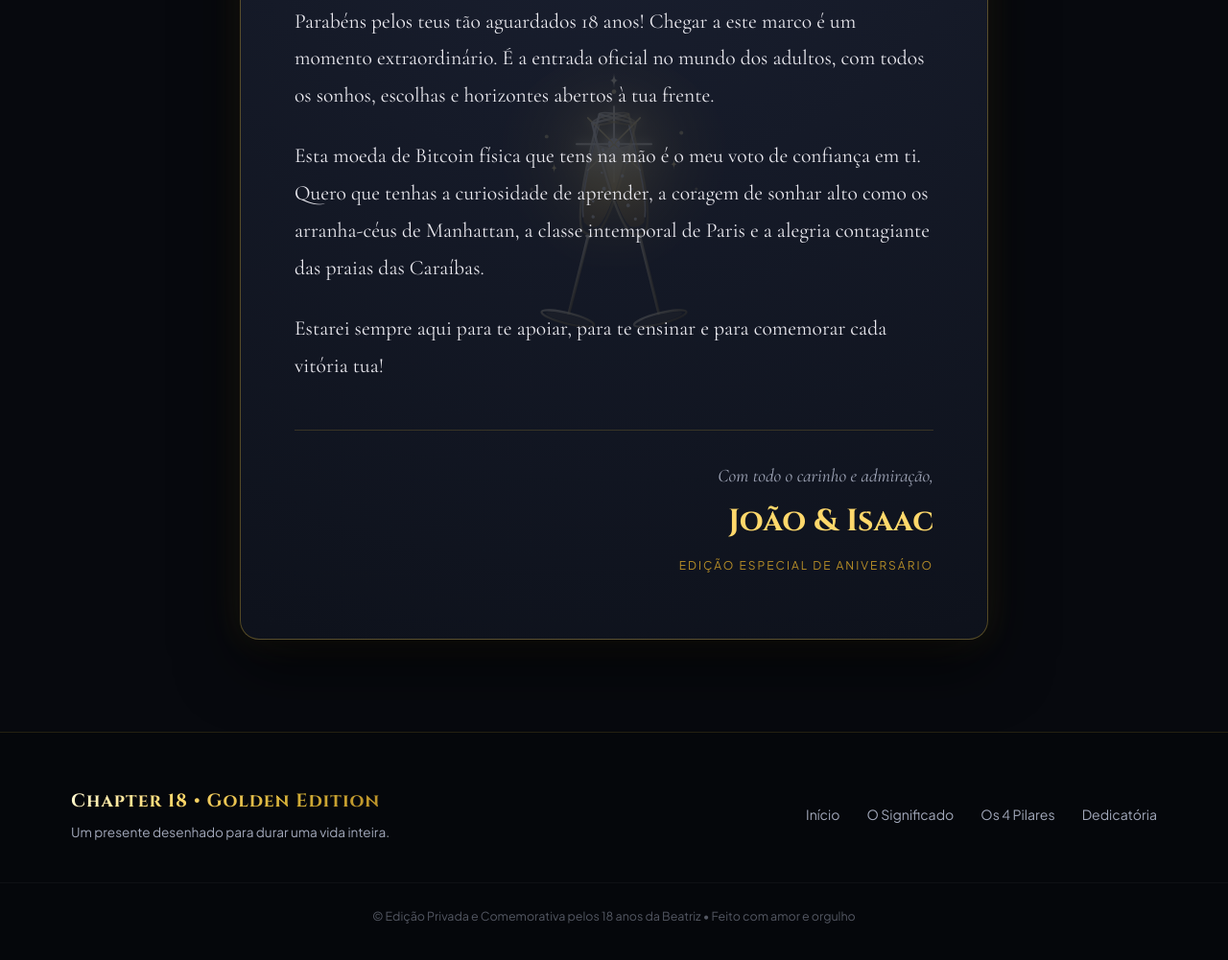
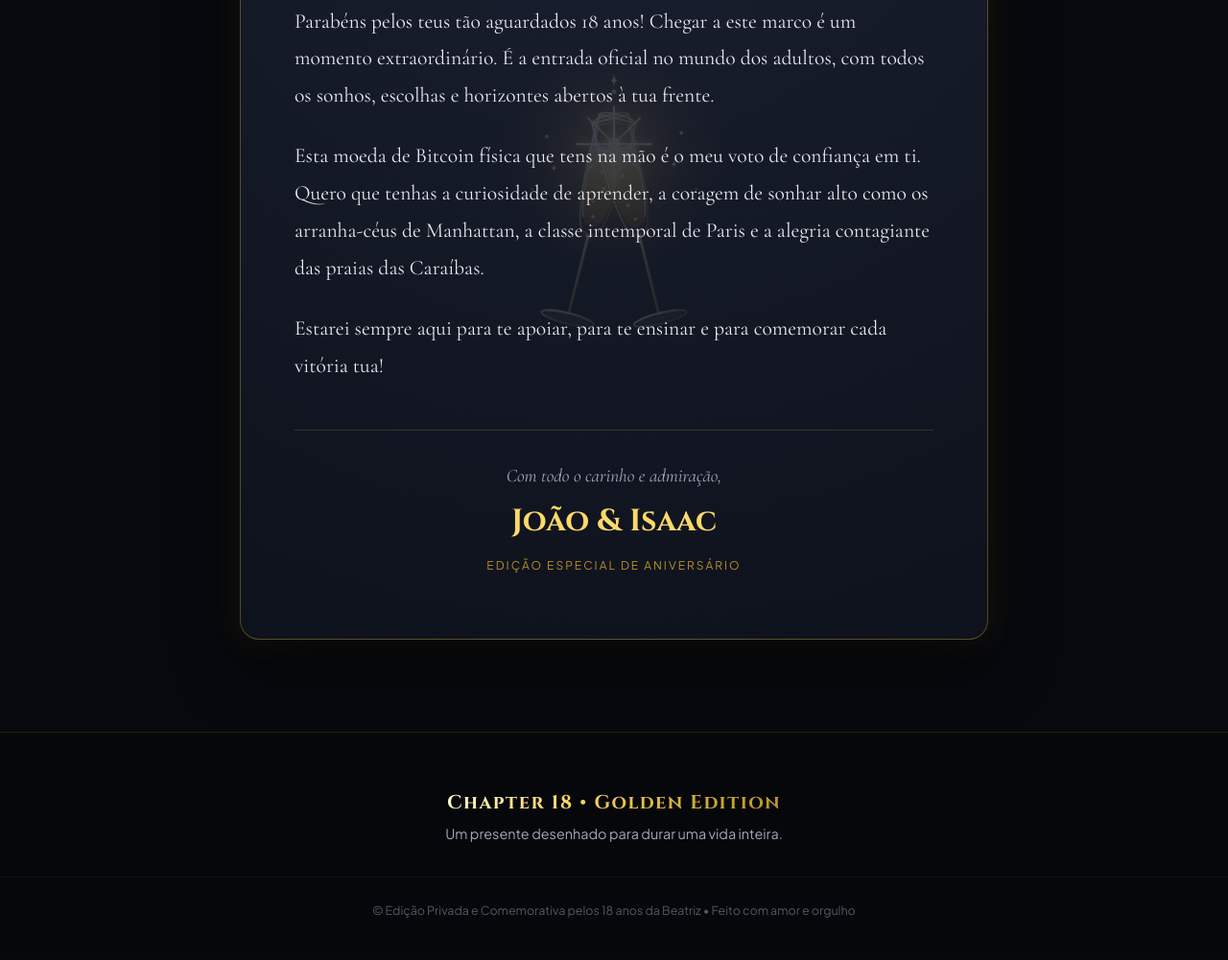
Before and after one commit to jmjaneiro/aniversario-18-crypto, a plain HTML site: page index.html in a window 1280 px wide. Shown: the part 3030-4031 px from the top of the page at 96% size. Drawn offline with nearby package versions, Linux system fonts and the light colour scheme.

Commit message:
style: remover links de seccoes no rodape e centrar todo o texto

```diff
--- a/index.html
+++ b/index.html
@@ -205,12 +205,6 @@
         <span class="gold-text-gradient font-serif">Chapter 18 • Golden Edition</span>
         <p>Um presente desenhado para durar uma vida inteira.</p>
       </div>
-      <div class="footer-links">
-        <a href="#hero">Início</a>
-        <a href="#significado">O Significado</a>
-        <a href="#pilares">Os 4 Pilares</a>
-        <a href="#dedicatoria">Dedicatória</a>
-      </div>
     </div>
     <div class="footer-bottom">
       <p>© Edição Privada e Comemorativa pelos 18 anos da Beatriz • Feito com amor e orgulho</p>
--- a/style.css
+++ b/style.css
@@ -1138,7 +1138,7 @@ body::before {
 
 .letter-signoff {
   margin-top: 3rem;
-  text-align: right;
+  text-align: center;
   border-top: 1px solid rgba(212, 175, 55, 0.2);
   padding-top: 2rem;
 }
@@ -1178,40 +1178,27 @@ body::before {
 
 .footer-content {
   display: flex;
-  justify-content: space-between;
-  align-items: center;
-  flex-wrap: wrap;
-  gap: 2rem;
-  margin-bottom: 2.5rem;
+  justify-content: center;
+  align-items: center;
+  text-align: center;
+  margin-bottom: 2rem;
+}
+
+.footer-brand {
+  text-align: center;
 }
 
 .footer-brand span {
-  font-size: 1.2rem;
+  font-size: 1.25rem;
   font-weight: 700;
-  letter-spacing: 1px;
+  letter-spacing: 1.5px;
+  display: inline-block;
 }
 
 .footer-brand p {
-  font-size: 0.85rem;
+  font-size: 0.9rem;
   color: var(--text-muted);
   margin-top: 0.35rem;
-}
-
-.footer-links {
-  display: flex;
-  gap: 1.75rem;
-  flex-wrap: wrap;
-}
-
-.footer-links a {
-  color: var(--text-muted);
-  text-decoration: none;
-  font-size: 0.88rem;
-  transition: color 0.3s ease;
-}
-
-.footer-links a:hover {
-  color: var(--gold-300);
 }
 
 .footer-bottom {
```
